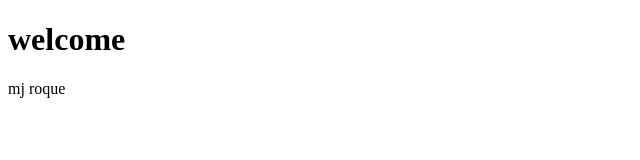
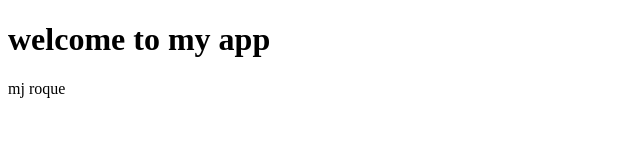
Before and after one commit to mjroque/mjroque.github.io, a plain HTML site: page index.html in a window 1280 px wide. Shown: the whole page, without its empty margins (0-640 px from the left). Drawn offline with Linux system fonts and the light colour scheme.

Commit message:
Update index.html

```diff
--- a/index.html
+++ b/index.html
@@ -9,7 +9,7 @@
     <style>
 
     </style>
-    <h1> welcome</h1>
+    <h1> welcome to my app</h1>
     <p> mj roque</p>
 </body>
 </html>
```
